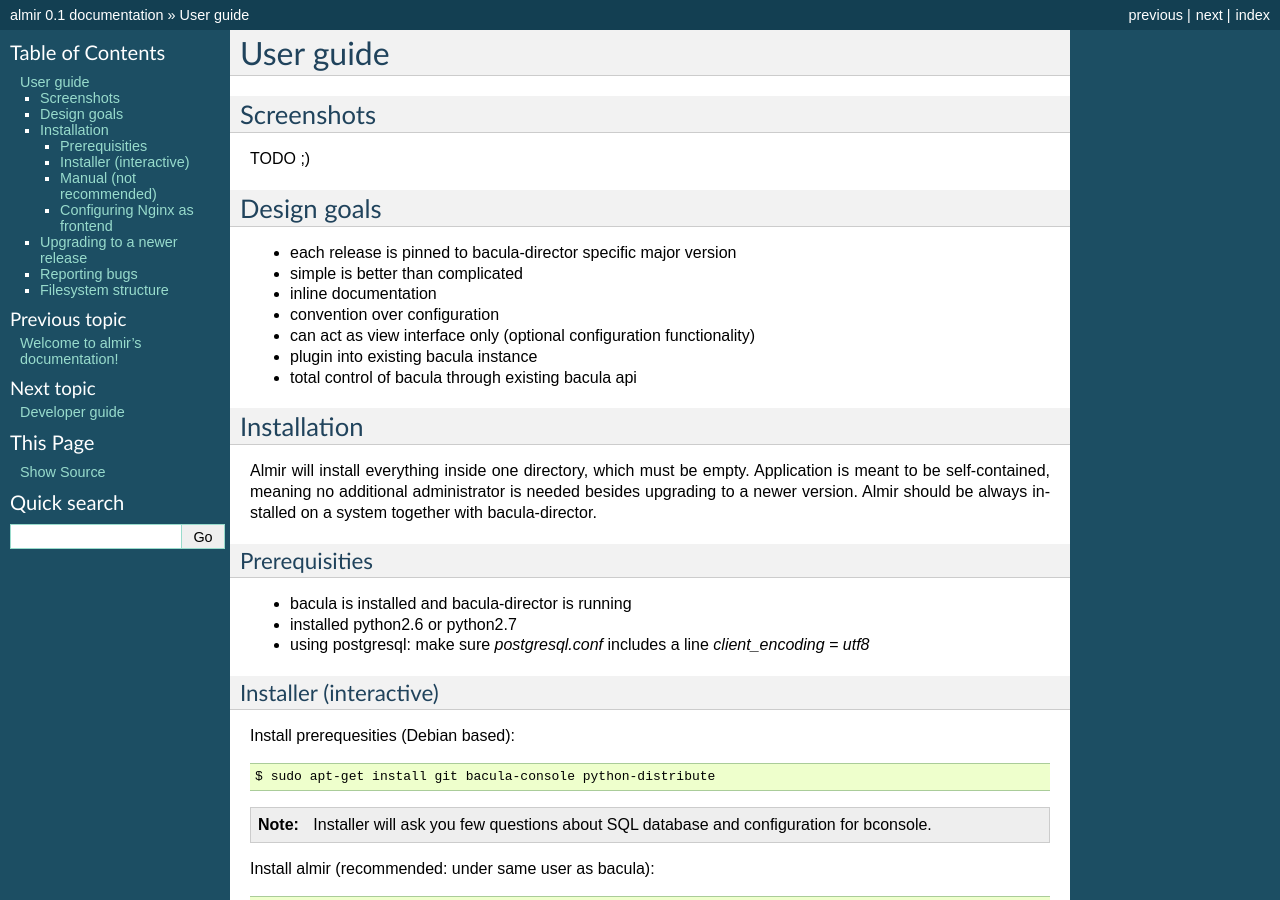
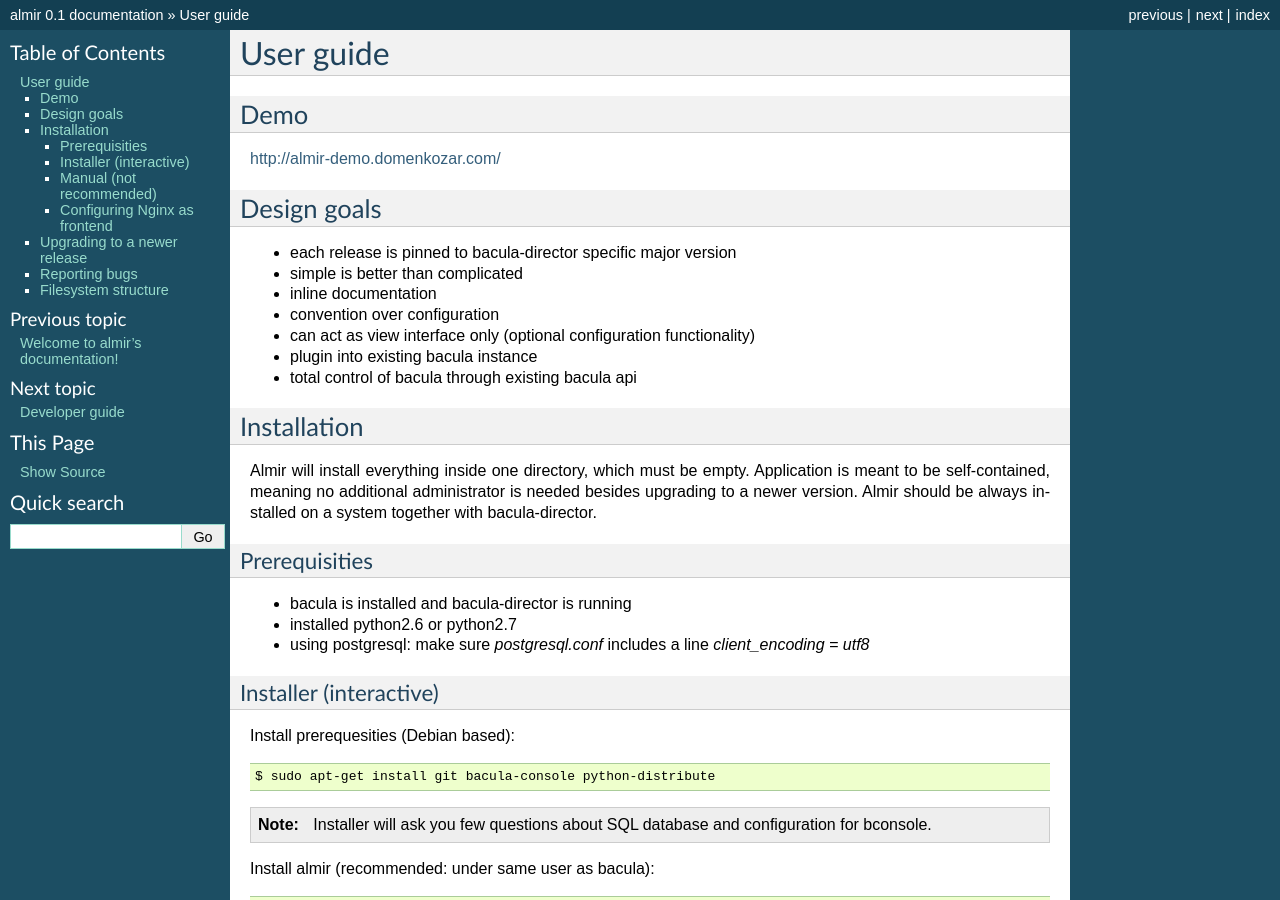
Before and after one commit to domenkozar/almir, a Sphinx documentation site: the page built from docs/source/userguide.rst, in a window 1280 px wide and 900 px high. Built offline with Sphinx 7.4.7, drawn with Linux system fonts in a browser that asks for light colours.

Commit message:
Prepare almir 0.1.

```diff
--- a/docs/source/developer.rst
+++ b/docs/source/developer.rst
@@ -64,5 +64,6 @@ Releasing :mod:`almir`
 
     $ vim almir/__init__.py  # bump __version__
     $ bin/mkrelease -d pypi
+    $ git tag <version>
     $ git checkout latests
     $ git merge master
--- a/docs/source/userguide.rst
+++ b/docs/source/userguide.rst
@@ -4,11 +4,10 @@ User guide
 ==========
 
 
-Screenshots
------------
+Demo
+----
 
-TODO ;)
-
+http://almir-demo.domenkozar.com/
 
 Design goals
 ------------
```
Also changed, not shown: 1 other file.
